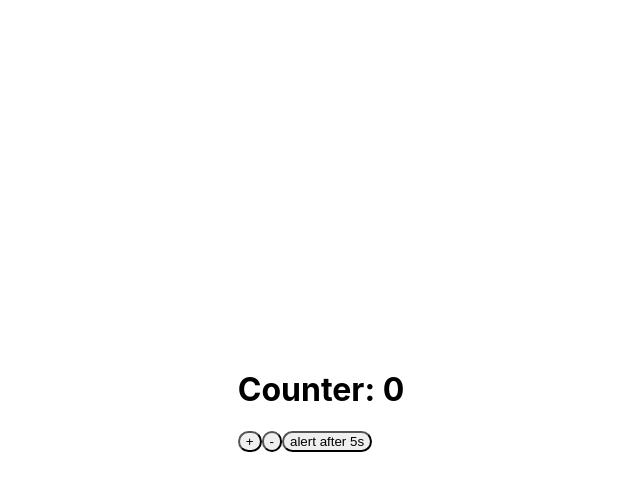
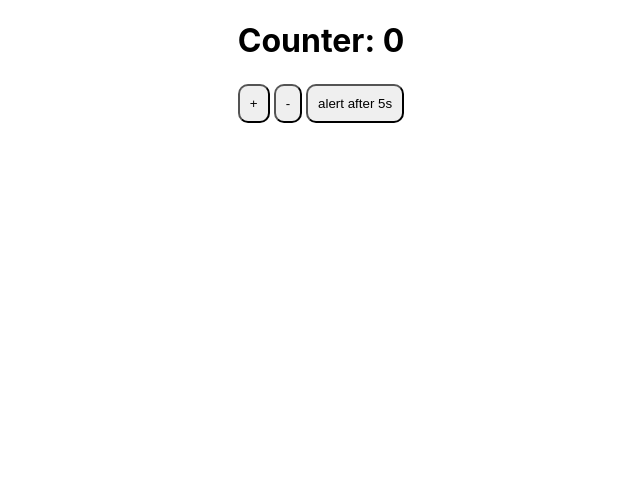
Before and after one commit to alexxuyaowen/counter, a React (Create React App) app: page / in a window 1280 px wide. Shown: the top 490 px of the page, without its empty margins (319-959 px from the left). Built offline with nearby package versions, Linux system fonts and the light colour scheme; the HTML template or start-up script is replaced by a standard one.

Commit message:
styling++

```diff
--- a/src/components/Button.css
+++ b/src/components/Button.css
@@ -1,6 +1,8 @@
 button {
   cursor: pointer;
-  border-radius: 20px;
+  border-radius: 10px;
+  padding: 10px;
+  margin: 2px;
 }
 
 button:hover {
--- a/src/index.css
+++ b/src/index.css
@@ -5,9 +5,7 @@ body {
     sans-serif;
   -webkit-font-smoothing: antialiased;
   -moz-osx-font-smoothing: grayscale;
-  display: flex;
-  justify-content: center;
-  align-items: center;
+  text-align: center;
   height: 100vh;
 }
 
```
